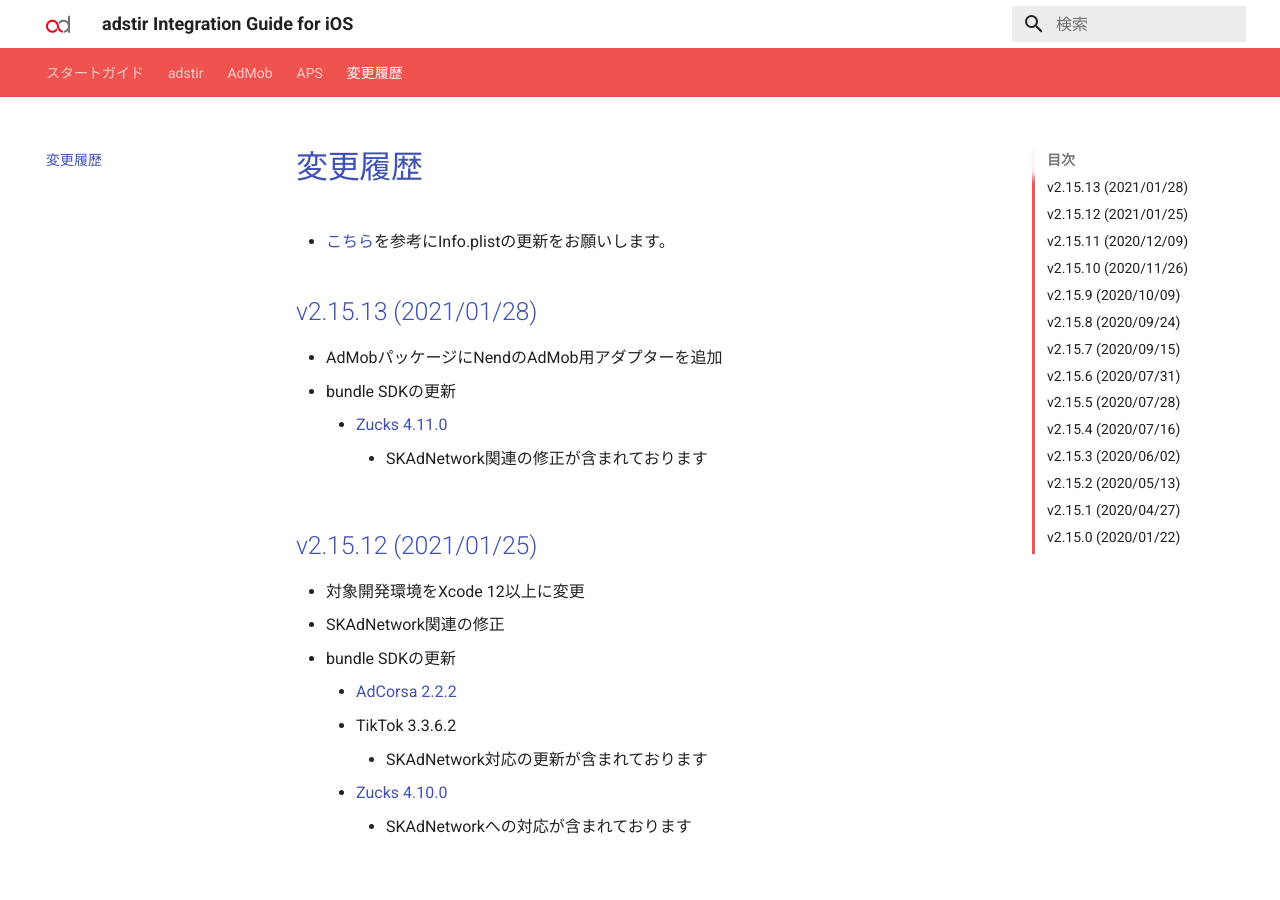
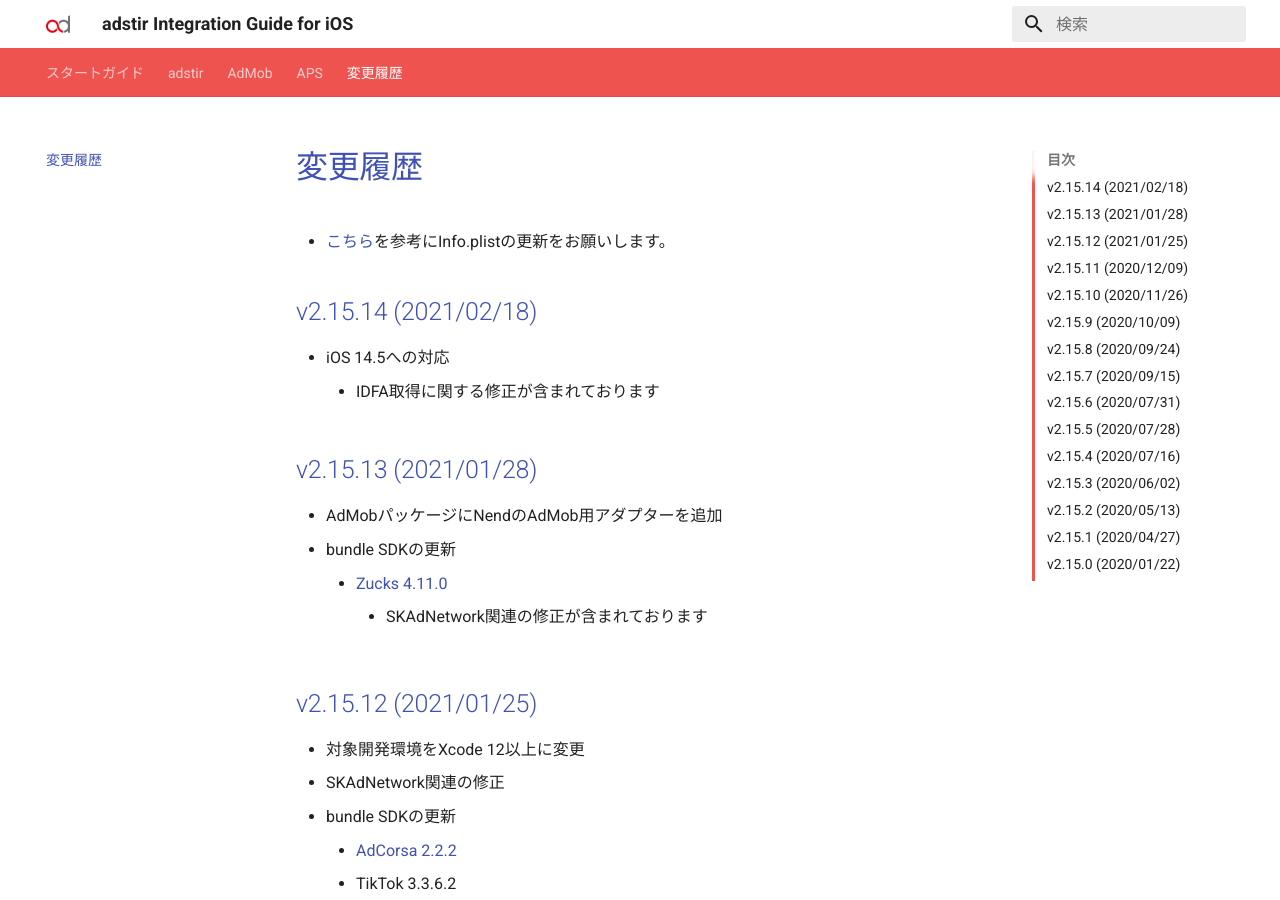
Before and after one commit to united-adstir/ios-sdk-docs, an MkDocs documentation site: the page built from docs/changelog.md, in a window 1280 px wide and 900 px high. Built offline with MkDocs 1.6.1 and Material for MkDocs 9.7.7, drawn with Linux system fonts in a browser that asks for light colours.

Commit message:
v2.15.14

```diff
--- a/docs/changelog.md
+++ b/docs/changelog.md
@@ -1,6 +1,11 @@
 # 変更履歴
 
  * [こちら](adstir/init/ios14.md#infoplistの更新)を参考にInfo.plistの更新をお願いします。
+
+## v2.15.14 (2021/02/18)
+
+* iOS 14.5への対応
+    * IDFA取得に関する修正が含まれております
 
 ## v2.15.13 (2021/01/28)
 
--- a/mkdocs.yml
+++ b/mkdocs.yml
@@ -19,7 +19,7 @@
   language: 'jp'
   config:
     version:
-      adstir: 2.15.13
+      adstir: 2.15.14
       adcolony: 4.4.1
       adcorsa: 2.2.2
       applovin: 6.13.3
```
